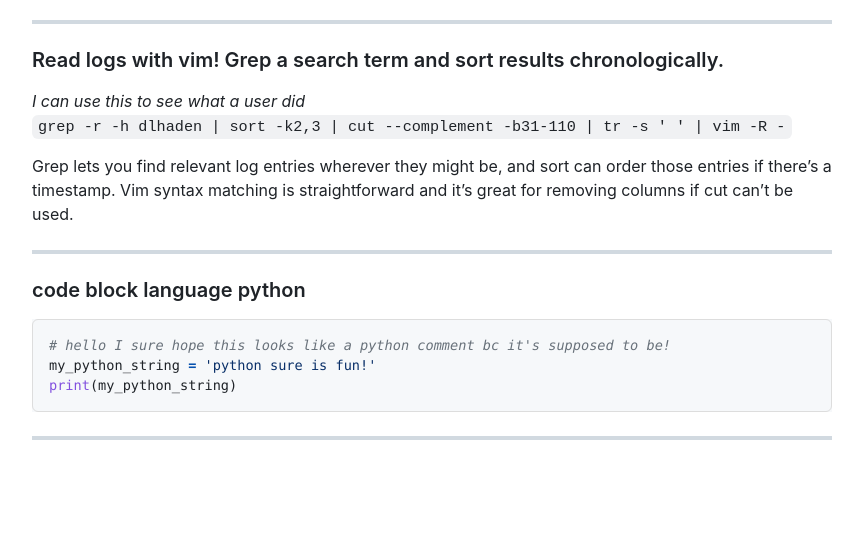
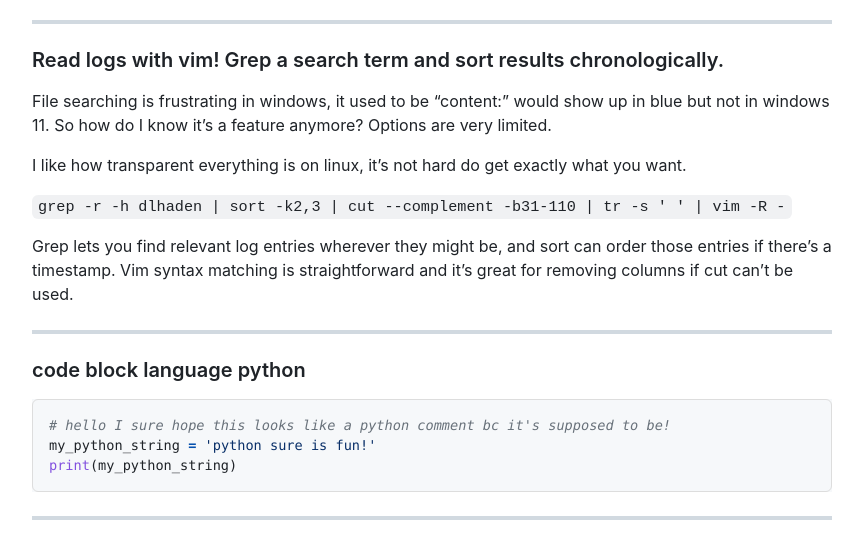
Before and after one commit to Max-Durbin/maxdurbin, a Jekyll site: the page built from index.md, in a window 1280 px wide and 900 px high, scrolled down 2421 px, cut to the strip 274-833 px from the top of the window. Shown: the whole strip, without its empty margins (208-1071 px from the left). Built offline with Jekyll 4.4.1, drawn with Linux system fonts in a browser that asks for light colours; nearby versions of some CDN libraries.

```diff
--- a/index.md
+++ b/index.md
@@ -119,7 +119,11 @@ and a numbered arrow asks the wheel to move some distance.
 
 ### Read logs with vim! Grep a search term and sort results chronologically.
 
-*I can use this to see what a user did*
+File searching is frustrating in windows, it used to be "content:" would show up in blue but not in windows 11. So how do I know it's a feature anymore?
+Options are very limited.
+
+I like how transparent everything is on linux, it's not hard do get exactly what you want.
+
 `grep -r -h dlhaden | sort -k2,3 | cut --complement -b31-110 | tr -s ' ' | vim -R -`
 
 Grep lets you find relevant log entries wherever they might be, and sort can order those entries if there's a timestamp.
```
Also changed, not shown: 1 other file.
